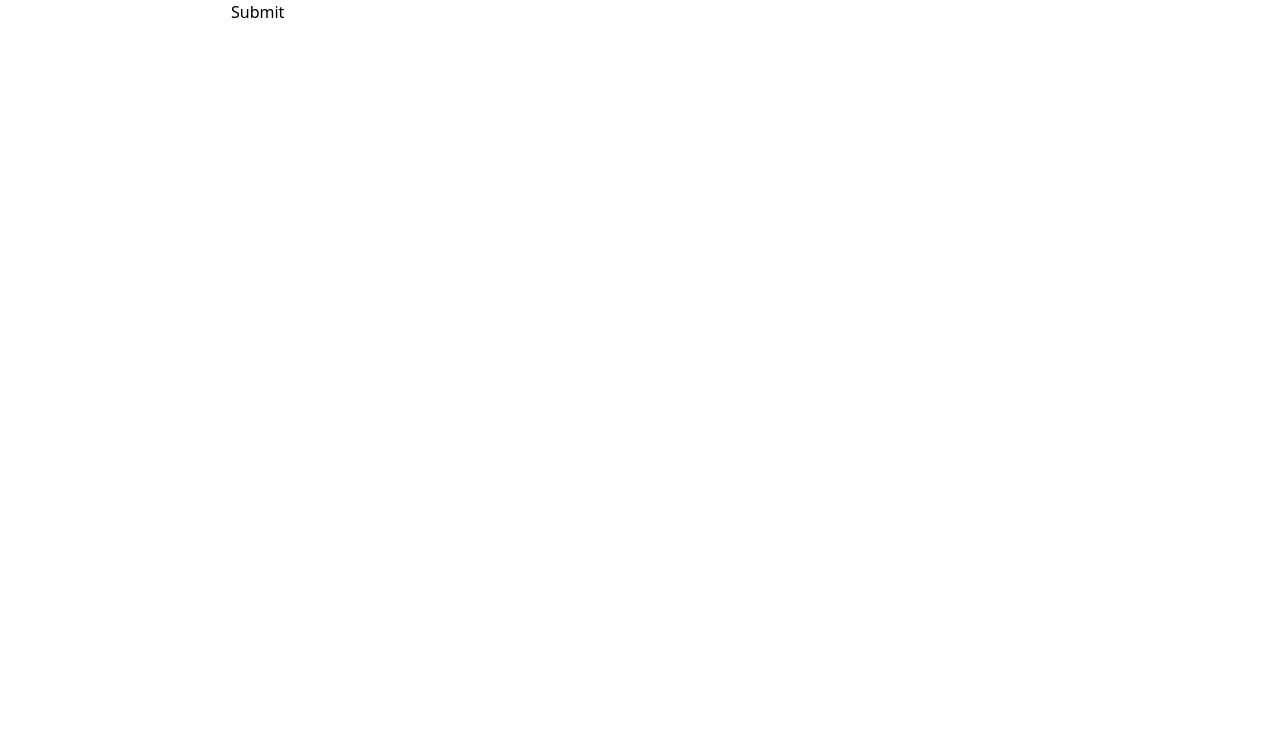
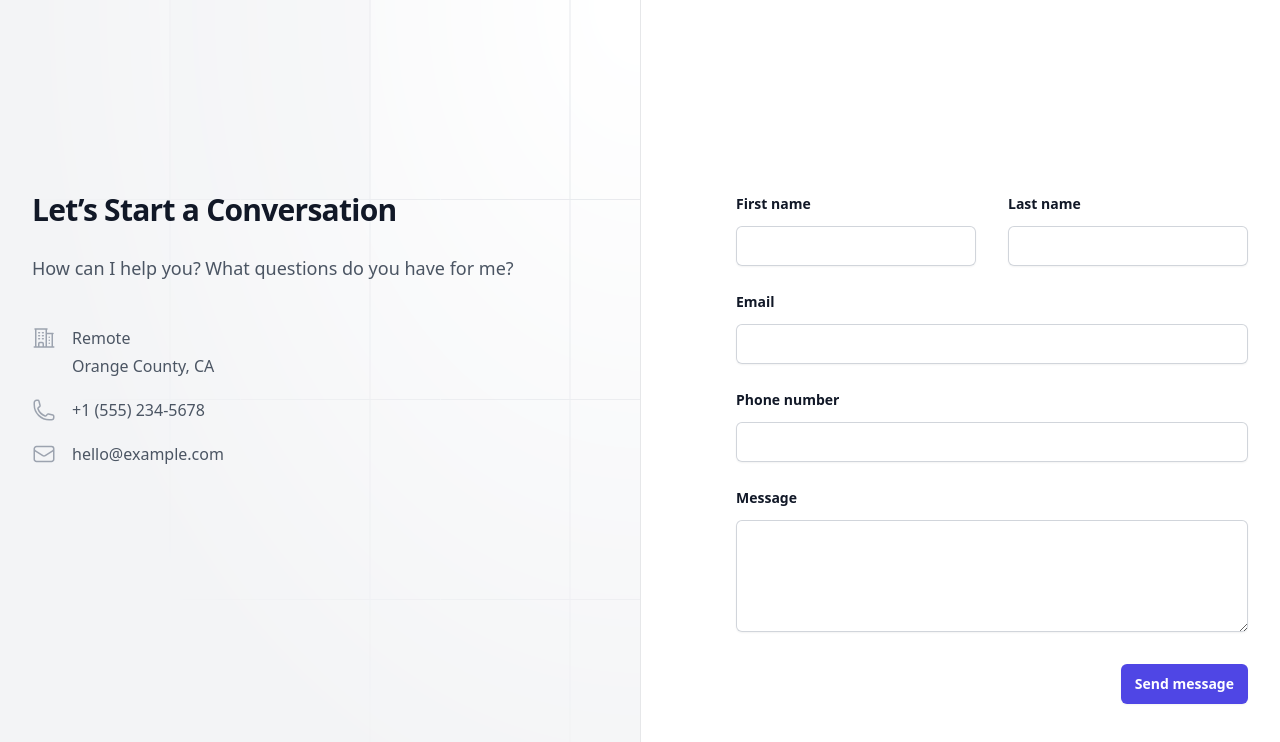
Before and after one commit to cguliuzza/tina-dev-site, a Next.js app: page /contact in a window 1280 px wide. Shown: the top 742 px of the page. Built offline with nearby package versions, Linux system fonts and the light colour scheme.

Commit message:
add contact form

```diff
--- a/app/contact/page.tsx
+++ b/app/contact/page.tsx
@@ -1,32 +1,15 @@
-'use client'
-import { useState } from 'react'
+import type { Metadata } from 'next'
+import ContactForm from '../../components/ContactForm'
 
-export default function Contact() {
-  const [email, setEmail] = useState('')
-  const handleSubmit = async (e) => {
-    e.preventDefault()
-    await fetch('/api/contact', {
-      method: 'POST',
-      headers: {
-        'Content-Type': 'application/json',
-        Accept: 'application/json',
-      },
-      body: JSON.stringify({ email }),
-    })
-    console.log('submitted')
-  }
+export const metadata: Metadata = {
+  title: 'Contact',
+  description: 'Contact page to get in touch with Christina Guliuzza',
+}
 
+export default function ContactPage() {
   return (
     <div>
-      <form onSubmit={handleSubmit}>
-        <input
-          type="email"
-          required
-          value={email}
-          onChange={(e) => setEmail(e.target.value)}
-        />
-        <button type="submit">Submit</button>
-      </form>
+      <ContactForm />
     </div>
   )
 }
--- /dev/null
+++ b/components/ContactForm.tsx
@@ -0,0 +1,206 @@
+import {
+  BuildingOffice2Icon,
+  EnvelopeIcon,
+  PhoneIcon,
+} from '@heroicons/react/24/outline'
+
+export default function ContactForm() {
+  return (
+    <div className="relative isolate bg-white">
+      <div className="mx-auto grid max-w-7xl grid-cols-1 lg:grid-cols-2">
+        <div className="relative px-6 pt-24 pb-20 sm:pt-32 lg:static lg:py-48 lg:px-8">
+          <div className="mx-auto max-w-xl lg:mx-0 lg:max-w-lg">
+            <div className="absolute inset-y-0 left-0 -z-10 w-full overflow-hidden bg-gray-100 ring-1 ring-gray-900/10 lg:w-1/2">
+              <svg
+                className="absolute inset-0 h-full w-full stroke-gray-200 [mask-image:radial-gradient(100%_100%_at_top_right,white,transparent)]"
+                aria-hidden="true"
+              >
+                <defs>
+                  <pattern
+                    id="83fd4e5a-9d52-42fc-97b6-718e5d7ee527"
+                    width={200}
+                    height={200}
+                    x="100%"
+                    y={-1}
+                    patternUnits="userSpaceOnUse"
+                  >
+                    <path d="M130 200V.5M.5 .5H200" fill="none" />
+                  </pattern>
+                </defs>
+                <rect width="100%" height="100%" strokeWidth={0} fill="white" />
+                <svg x="100%" y={-1} className="overflow-visible fill-gray-50">
+                  <path d="M-470.5 0h201v201h-201Z" strokeWidth={0} />
+                </svg>
+                <rect
+                  width="100%"
+                  height="100%"
+                  strokeWidth={0}
+                  fill="url(#83fd4e5a-9d52-42fc-97b6-718e5d7ee527)"
+                />
+              </svg>
+            </div>
+            <h2 className="text-3xl font-bold tracking-tight text-gray-900">
+              Let’s Start a Conversation
+            </h2>
+            <p className="mt-6 text-lg leading-8 text-gray-600">
+              How can I help you? What questions do you have for me?
+            </p>
+            <dl className="mt-10 space-y-4 text-base leading-7 text-gray-600">
+              <div className="flex gap-x-4">
+                <dt className="flex-none">
+                  <span className="sr-only">Telephone</span>
+                  <BuildingOffice2Icon
+                    className="h-7 w-6 text-gray-400"
+                    aria-hidden="true"
+                  />
+                </dt>
+                <dd>
+                  Remote
+                  <br />
+                  Orange County, CA
+                </dd>
+              </div>
+              <div className="flex gap-x-4">
+                <dt className="flex-none">
+                  <span className="sr-only">Telephone</span>
+                  <PhoneIcon
+                    className="h-7 w-6 text-gray-400"
+                    aria-hidden="true"
+                  />
+                </dt>
+                <dd>
+                  <a
+                    className="hover:text-gray-900"
+                    href="tel:+1 (555) 234-5678"
+                  >
+                    +1 (555) 234-5678
+                  </a>
+                </dd>
+              </div>
+              <div className="flex gap-x-4">
+                <dt className="flex-none">
+                  <span className="sr-only">Telephone</span>
+                  <EnvelopeIcon
+                    className="h-7 w-6 text-gray-400"
+                    aria-hidden="true"
+                  />
+                </dt>
+                <dd>
+                  <a
+                    className="hover:text-gray-900"
+                    href="mailto:hello@example.com"
+                  >
+                    hello@example.com
+                  </a>
+                </dd>
+              </div>
+            </dl>
+          </div>
+        </div>
+        <form
+          action="#"
+          method="POST"
+          className="px-6 pb-24 pt-20 sm:pb-32 lg:py-48 lg:px-8"
+        >
+          <div className="mx-auto max-w-xl lg:mr-0 lg:max-w-lg">
+            <div className="grid grid-cols-1 gap-y-6 gap-x-8 sm:grid-cols-2">
+              <div>
+                <label
+                  htmlFor="first-name"
+                  className="block text-sm font-semibold leading-6 text-gray-900"
+                >
+                  First name
+                </label>
+                <div className="mt-2.5">
+                  <input
+                    type="text"
+                    name="first-name"
+                    id="first-name"
+                    autoComplete="given-name"
+                    className="block w-full rounded-md border-0 py-2 px-3.5 text-gray-900 shadow-sm ring-1 ring-inset ring-gray-300 placeholder:text-gray-400 focus:ring-2 focus:ring-inset focus:ring-indigo-600 sm:text-sm sm:leading-6"
+                  />
+                </div>
+              </div>
+              <div>
+                <label
+                  htmlFor="last-name"
+                  className="block text-sm font-semibold leading-6 text-gray-900"
+                >
+                  Last name
+                </label>
+                <div className="mt-2.5">
+                  <input
+                    type="text"
+                    name="last-name"
+                    id="last-name"
+                    autoComplete="family-name"
+                    className="block w-full rounded-md border-0 py-2 px-3.5 text-gray-900 shadow-sm ring-1 ring-inset ring-gray-300 placeholder:text-gray-400 focus:ring-2 focus:ring-inset focus:ring-indigo-600 sm:text-sm sm:leading-6"
+                  />
+                </div>
+              </div>
+              <div className="sm:col-span-2">
+                <label
+                  htmlFor="email"
+                  className="block text-sm font-semibold leading-6 text-gray-900"
+                >
+                  Email
+                </label>
+                <div className="mt-2.5">
+                  <input
+                    type="email"
+                    name="email"
+                    id="email"
+                    autoComplete="email"
+                    className="block w-full rounded-md border-0 py-2 px-3.5 text-gray-900 shadow-sm ring-1 ring-inset ring-gray-300 placeholder:text-gray-400 focus:ring-2 focus:ring-inset focus:ring-indigo-600 sm:text-sm sm:leading-6"
+                  />
+                </div>
+              </div>
+              <div className="sm:col-span-2">
+                <label
+                  htmlFor="phone-number"
+                  className="block text-sm font-semibold leading-6 text-gray-900"
+                >
+                  Phone number
+                </label>
+                <div className="mt-2.5">
+                  <input
+                    type="tel"
+                    name="phone-number"
+                    id="phone-number"
+                    autoComplete="tel"
+                    className="block w-full rounded-md border-0 py-2 px-3.5 text-gray-900 shadow-sm ring-1 ring-inset ring-gray-300 placeholder:text-gray-400 focus:ring-2 focus:ring-inset focus:ring-indigo-600 sm:text-sm sm:leading-6"
+                  />
+                </div>
+              </div>
+              <div className="sm:col-span-2">
+                <label
+                  htmlFor="message"
+                  className="block text-sm font-semibold leading-6 text-gray-900"
+                >
+                  Message
+                </label>
+                <div className="mt-2.5">
+                  <textarea
+                    name="message"
+                    id="message"
+                    rows={4}
+                    className="block w-full rounded-md border-0 py-2 px-3.5 text-gray-900 shadow-sm ring-1 ring-inset ring-gray-300 placeholder:text-gray-400 focus:ring-2 focus:ring-inset focus:ring-indigo-600 sm:text-sm sm:leading-6"
+                    defaultValue={''}
+                  />
+                </div>
+              </div>
+            </div>
+            <div className="mt-8 flex justify-end">
+              <button
+                type="submit"
+                className="rounded-md bg-indigo-600 px-3.5 py-2.5 text-center text-sm font-semibold text-white shadow-sm hover:bg-indigo-500 focus-visible:outline focus-visible:outline-2 focus-visible:outline-offset-2 focus-visible:outline-indigo-600"
+              >
+                Send message
+              </button>
+            </div>
+          </div>
+        </form>
+      </div>
+    </div>
+  )
+}
--- a/package.json
+++ b/package.json
@@ -12,6 +12,7 @@
     "@headlessui/react": "^1.7.12",
     "@heroicons/react": "^2.0.16",
     "@next/font": "13.0.7",
+    "@tailwindcss/forms": "^0.5.3",
     "@types/node": "18.11.17",
     "@types/react": "18.0.26",
     "@types/react-dom": "18.0.9",
--- a/tailwind.config.js
+++ b/tailwind.config.js
@@ -8,5 +8,5 @@
   theme: {
     extend: {},
   },
-  plugins: [],
+  plugins: [require('@tailwindcss/forms')],
 }
```
Also changed, not shown: 1 other file (tests, documents, lock files or other folders).
